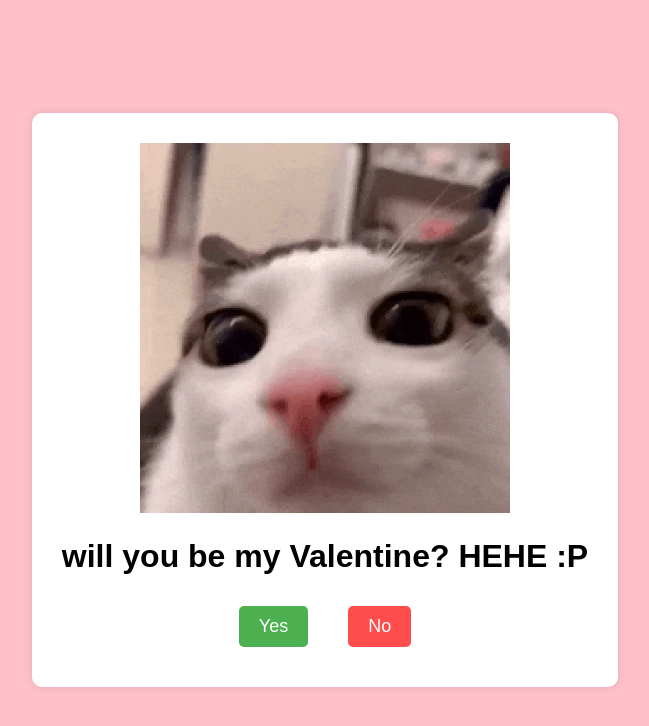
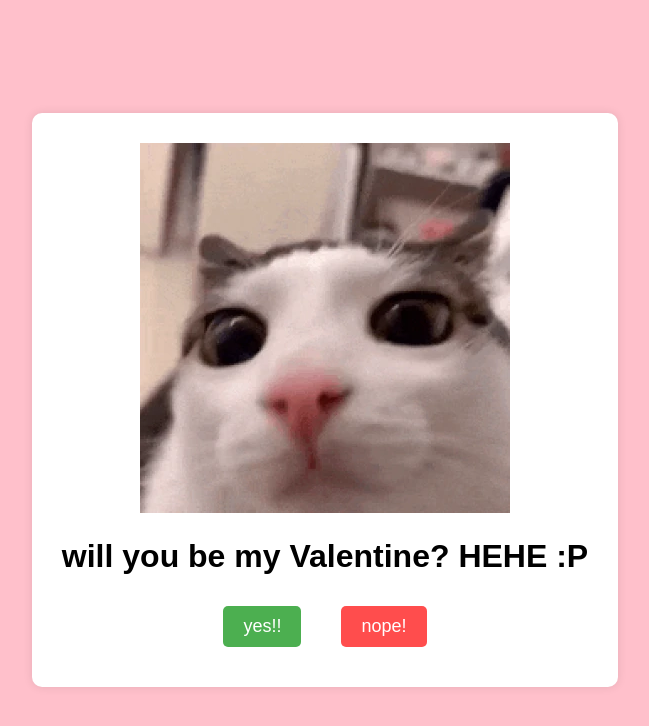
Before and after one commit to kaiselyc/kaiselyc, a plain HTML site: page page3.html in a window 1280 px wide. Shown: the whole page, without its empty margins (315-964 px from the left). Drawn offline with Linux system fonts and the light colour scheme.

Commit message:
Update page3.html

```diff
--- a/page3.html
+++ b/page3.html
@@ -11,8 +11,8 @@
         <img src="cat3.gif" class="valentine-image">
         <h1>will you be my Valentine? HEHE :P</h1>
         <div class="buttons">
-            <button class="green-btn" onclick="nextPage('final.html')">Yes</button>
-            <button class="red-btn" id="no-btn">No</button>
+            <button class="green-btn" onclick="nextPage('final.html')">yes!!</button>
+            <button class="red-btn" id="no-btn">nope!</button>
         </div>
     </div>
 
```
